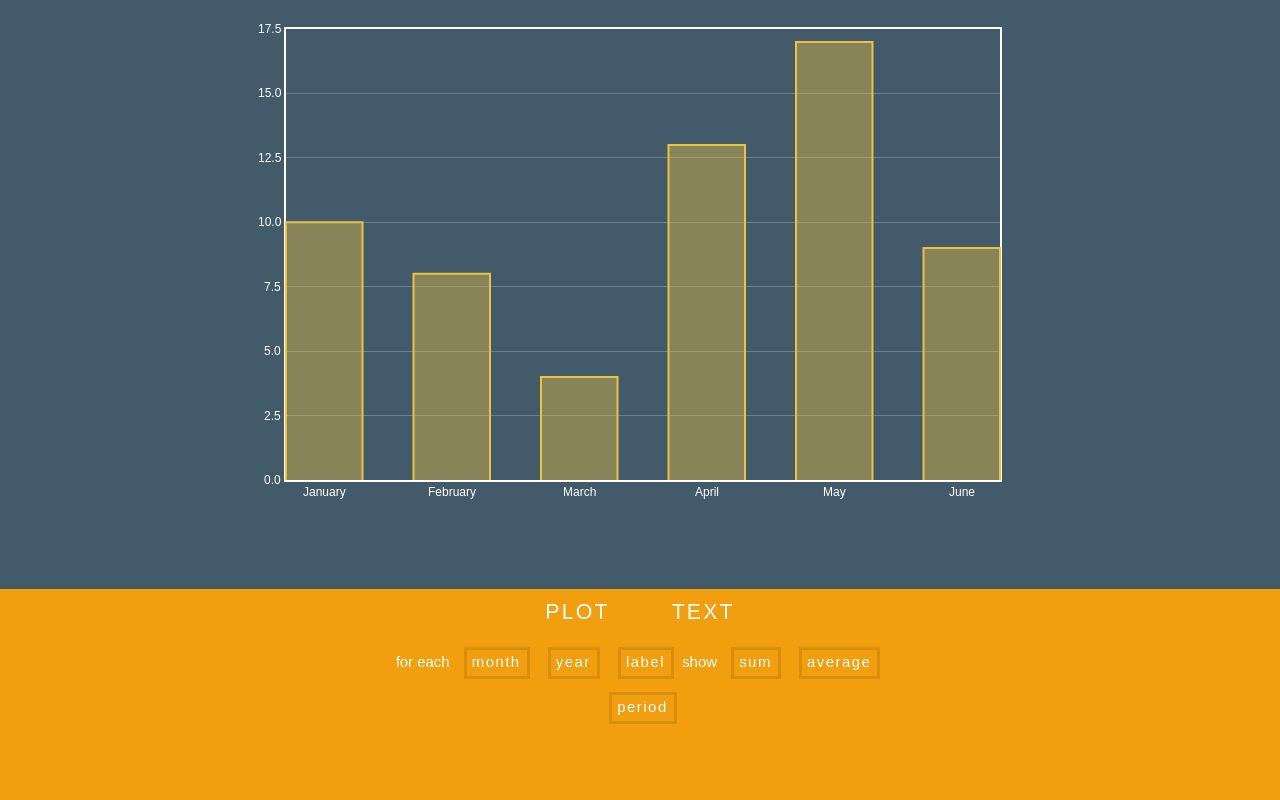
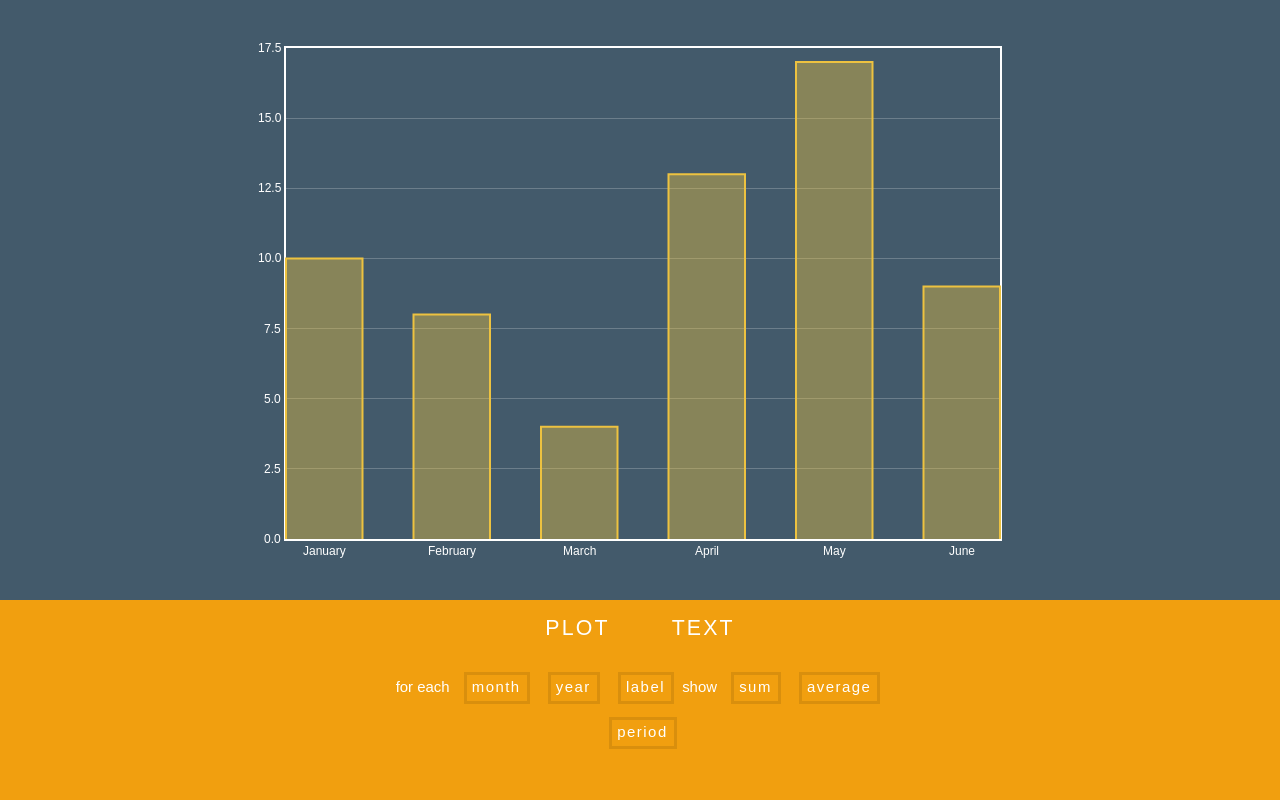
Before and after one commit to kjempelodott/banan, a Python web app: template banan/template/layout.html in a window 1280 px wide. Run offline with Jinja, Linux system fonts and the light colour scheme; the template is opened without the code that fills it, so the values that code supplies are empty; some libraries are stand-ins or nearby versions.

Commit message:
using the nice viewport stuff, which makes it possible to specify the size of whatever in units of screen width/height.

```diff
--- a/banan/template/static/banan.css
+++ b/banan/template/static/banan.css
@@ -13,20 +13,20 @@ body {
 
     .container, .control {
 	position: absolute;
-	width: 100%;
+	width: 100vw;
 	background-color: #435a6b;
     }
 
     .container {
-	padding-top: 1em;
-	height: 75%;
-	min-height: 75%;
+	padding: 5vh 0;
+	height: 65vh;
+	min-height: 65vh;
     }
 
     .placeholder {
-	width: 60%;
-	height: 80%;
-	margin: 0 auto;
+	width: 60vw;
+	height: 65vh;
+	margin: 0 auto; /* puts object in horizontal center */
 	font-size: .7em;
     }
 
@@ -36,21 +36,20 @@ body {
 
     .control {
 	background-color: #f19f0f;
-	height: 25%;
-	min-height: 25%;
+	height: 23vh;
+	min-height: 23vh;
 	bottom: 0;
-	padding-top: .5em;
+	padding-top: 2vh;
     }
 
     .query {
-	padding-top: 1em;
+	padding-top: 3vh;
 	font-size: .7em;
     }
 
-
     .select {
-	width: 80%;
-	margin: 0 auto 1em auto;
+	width: 80vw;
+	margin: 0 auto 2vh auto;
     }
 }
 
```
